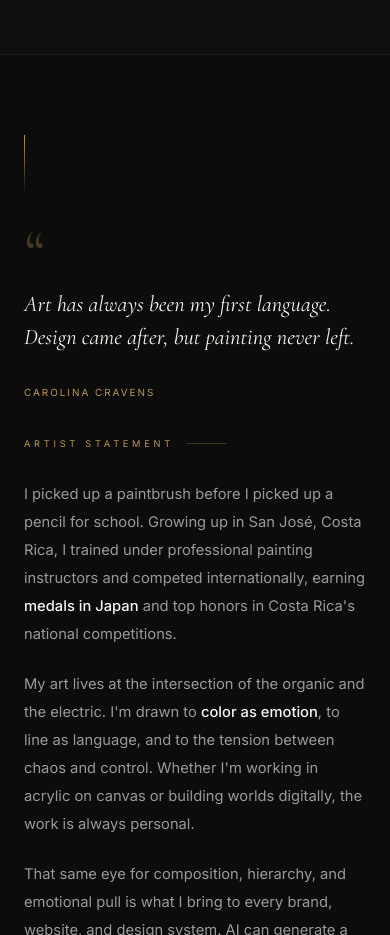
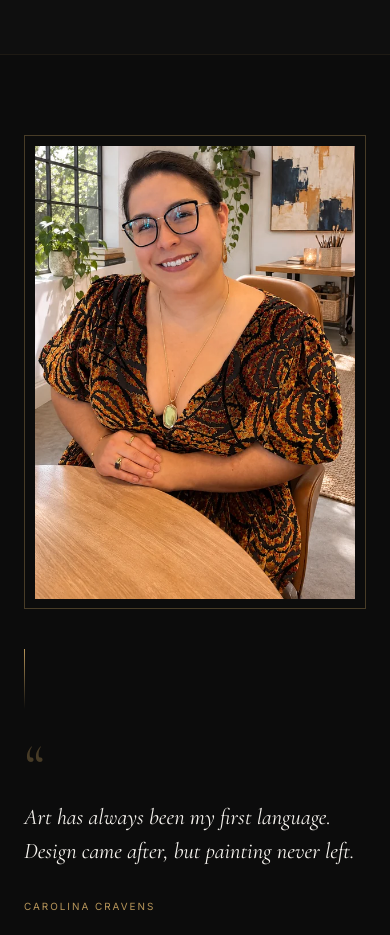
Before and after one commit to creativecravens/carolinacravens, a plain HTML site: page art.html in a window 390 px wide. Shown: the part 6420-7355 px from the top of the page. Drawn offline with nearby package versions, Linux system fonts and the light colour scheme.

Commit message:
Add an artist portrait to the art page statement (#54)
Claude-Session: https://claude.ai/code/session_01ST9WbQAtkzkZPzuFDVsxMm

Co-authored-by: Claude Opus 5.5 <noreply@anthropic.com>

```diff
--- a/art.html
+++ b/art.html
@@ -239,6 +239,8 @@ table.record-tbl td small { display: block; margin-top: .25rem; font-size: .76re
 
 /* STATEMENT */
 .statement-inner { max-width: 900px; margin: 0 auto; display: grid; grid-template-columns: 1fr 1.6fr; gap: 6rem; align-items: start; }
+.statement-portrait { margin: 0 0 2.5rem; padding: .6rem; border: 1px solid rgba(184,150,90,.35); }
+.statement-portrait img { display: block; width: 100%; height: auto; aspect-ratio: 1056 / 1490; object-fit: cover; }
 .statement-marker { width: 1px; height: 60px; background: linear-gradient(to bottom, var(--gold), transparent); margin-bottom: 2rem; }
 .statement-quote { font-family: 'Cormorant Garamond', Georgia, serif; font-size: clamp(1.4rem, 3vw, 2rem); font-weight: 300; font-style: italic; line-height: 1.5; margin-bottom: 2rem; }
 .statement-quote::before { content: '\201C'; display: block; font-size: 4rem; line-height: .8; color: rgba(184,150,90,.35); font-style: normal; margin-bottom: .5rem; }
@@ -308,6 +310,7 @@ nav { padding: 1.2rem 1.5rem; position: relative; flex-wrap: wrap; }
 .recog-grid, .exh-grid { grid-template-columns: 1fr; }
 .art-grid { grid-template-columns: repeat(2, 1fr); }
 .statement-inner { grid-template-columns: 1fr; gap: 2.5rem; }
+.statement-portrait { max-width: 360px; }
 .gallery-header { flex-direction: column; align-items: flex-start; }
 .exh-card { padding: 2rem 1.5rem; }
 footer { flex-direction: column; padding: 1.5rem; text-align: center; }
@@ -561,6 +564,7 @@ body{top:0!important;}
 <section class="statement-section">
 <div class="statement-inner">
 <div class="reveal">
+<figure class="statement-portrait"><img src="carolina-artist-900.webp" srcset="carolina-artist-560.webp 560w, carolina-artist-900.webp 900w" sizes="(max-width: 900px) 86vw, 320px" width="1056" height="1490" alt="Carolina Cravens, artist, smiling at a table in a sunlit studio with paintbrushes and an abstract painting behind her" loading="lazy" decoding="async"></figure>
 <div class="statement-marker"></div>
 <p class="statement-quote">Art has always been my first language. Design came after, but painting never left.</p>
 <div class="statement-sig">Carolina Cravens</div>
```
Also changed, not shown: carolina-artist-560.webp (added), carolina-artist-900.webp (added).
